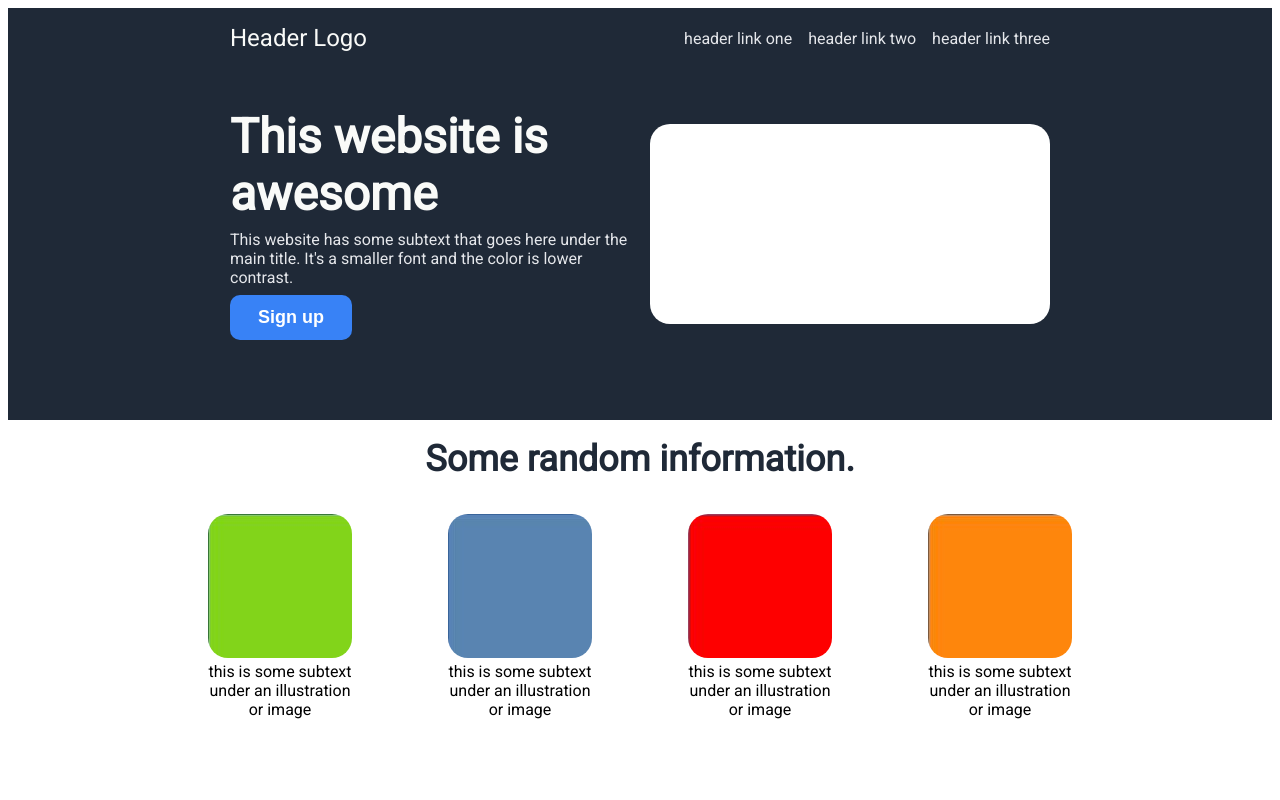
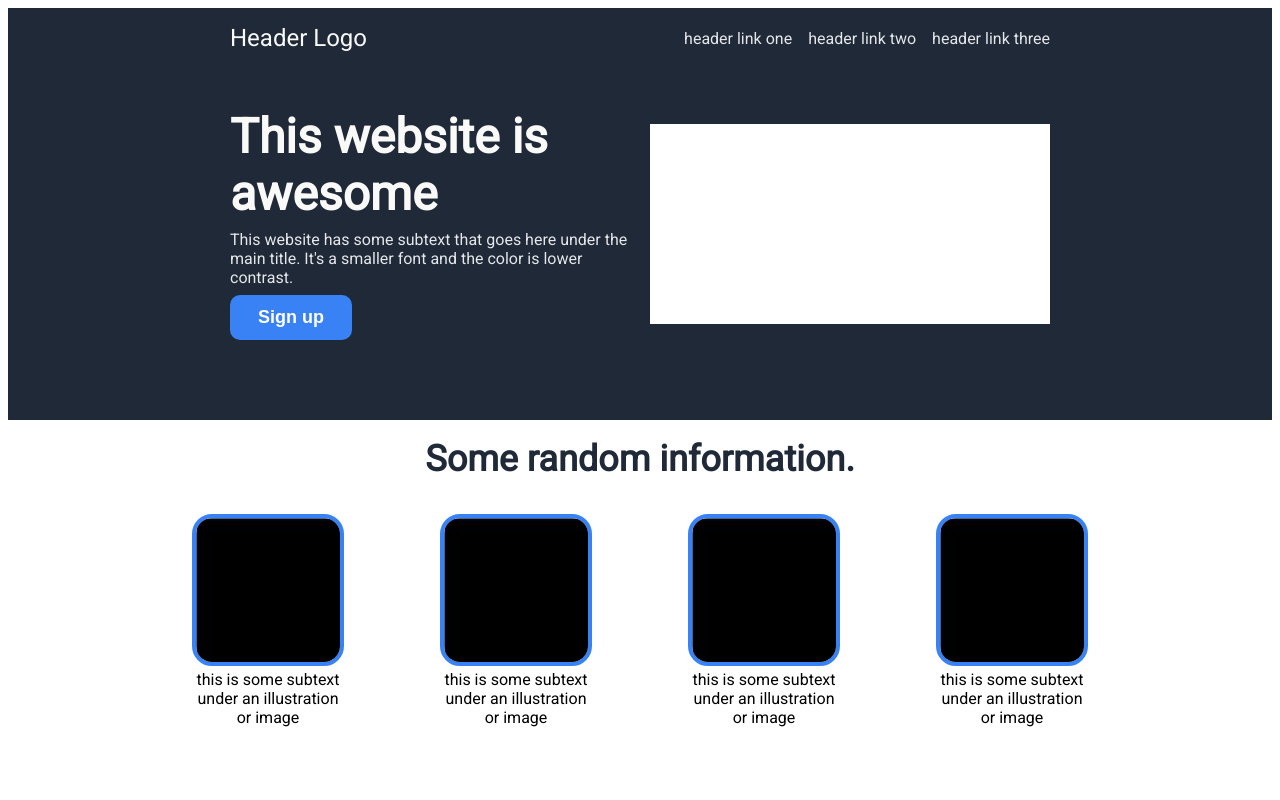
Before and after one commit to borisovskiy968/odin-flexbox, a plain HTML site: page index.html in a window 1280 px wide. Shown: the top 800 px of the page. Drawn offline with Linux system fonts and the light colour scheme.

Commit message:
Fix little niggles about images styling (homepage)

```diff
--- a/index.html
+++ b/index.html
@@ -32,7 +32,7 @@
           </span>
           <button type="button">Sign up</button>
         </div>
-        <img src="images/hero.jpg" alt="this is a placeholder for an image" id="hero-image">
+        <img id="hero-image" src="images/hero.jpg" alt="this is a placeholder for an image">
       </div>
     </div>
     <!--INFO-->
@@ -40,22 +40,22 @@
     <div class="info">
       <!--CARD-1-->
       <figure>
-        <img src="images/card-green.jpg" alt="this is a placeholder for an image">
+        <img class="card-image" src="images/card.jpg" alt="this is a placeholder for an image">
         <figcaption>this is some subtext under an illustration or image</figcaption>
       </figure>
       <!--CARD-2-->
       <figure>
-        <img src="images/card-blue.jpg" alt="this is a placeholder for an image">
+        <img class="card-image" src="images/card.jpg" alt="this is a placeholder for an image">
         <figcaption>this is some subtext under an illustration or image</figcaption>
       </figure>
       <!--CARD-3-->
       <figure>
-        <img src="images/card-red.jpg" alt="this is a placeholder for an image">
+        <img class="card-image" src="images/card.jpg" alt="this is a placeholder for an image">
         <figcaption>this is some subtext under an illustration or image</figcaption>
       </figure>
       <!--CARD-4-->
       <figure>
-        <img src="images/card-orange.jpg" alt="this is a placeholder for an image">
+        <img class="card-image" src="images/card.jpg" alt="this is a placeholder for an image">
         <figcaption>this is some subtext under an illustration or image</figcaption>
       </figure>
     </div>
--- a/styles.css
+++ b/styles.css
@@ -137,8 +137,8 @@ button:focus {
   margin-bottom: 80px;
 }
 
-img {
-  border: 3px #3882F6;
+.card-image {
+  border: 4px solid #3882F6;
   border-radius: 20px;
 }
 
```
Also changed, not shown: images/card-blue.jpg (deleted), images/card-green.jpg (deleted), images/card-orange.jpg (deleted), images/card-red.jpg (deleted), images/card.jpg (added).
